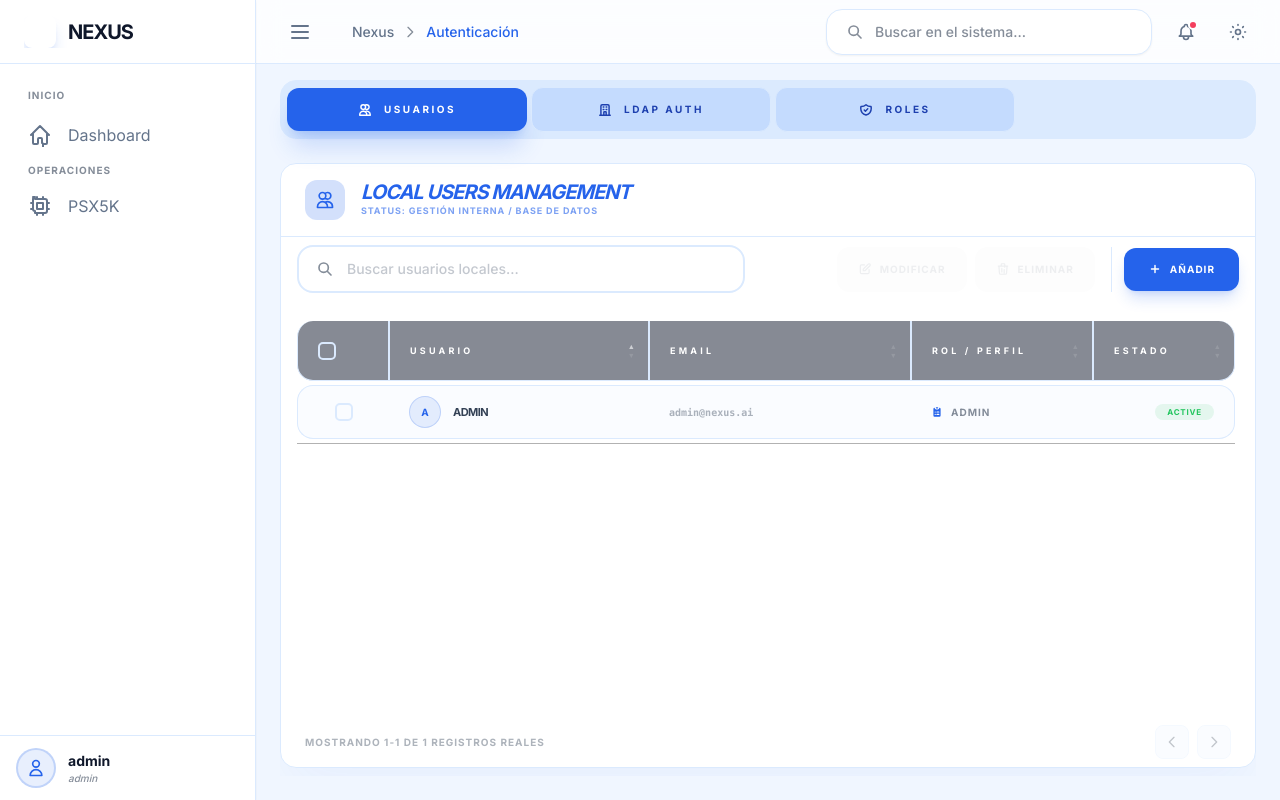
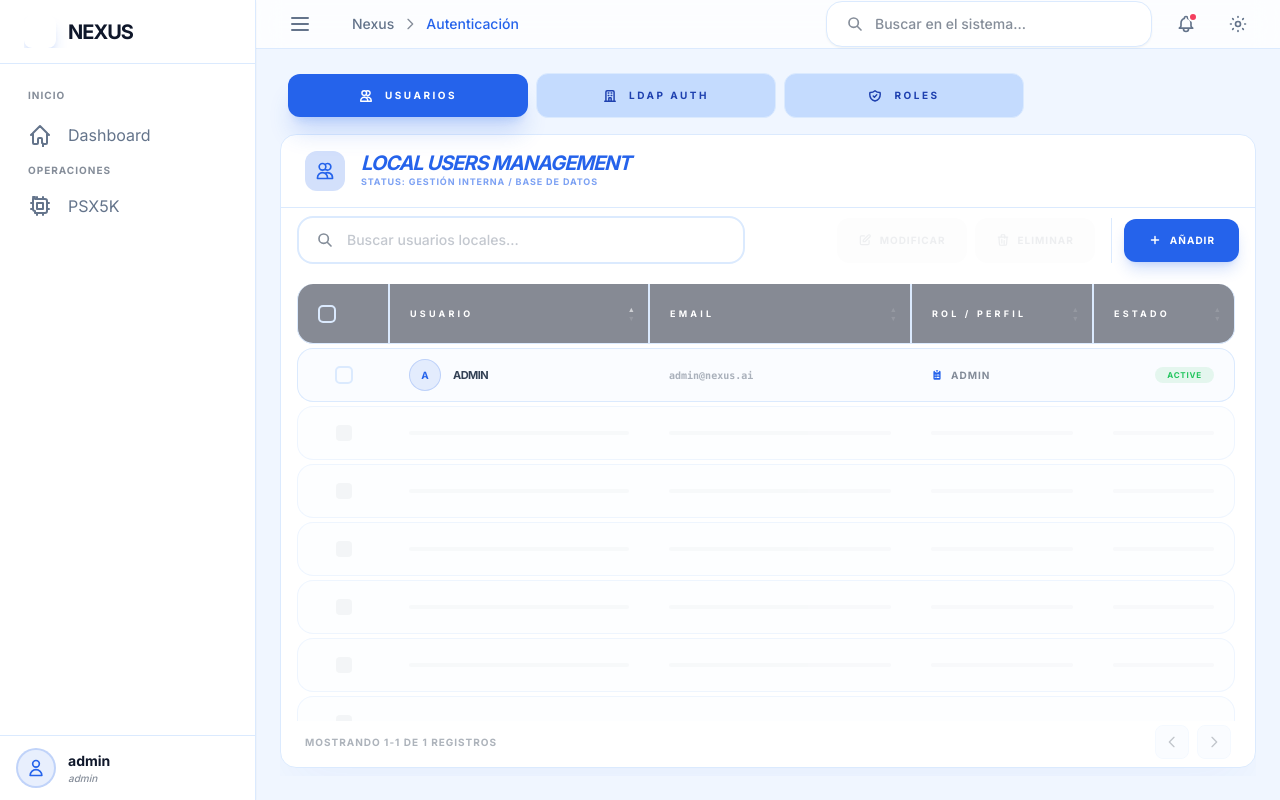
Before and after one commit to dtovar0/c20, a Flask app: page /auth/ in a window 1280 px wide. Run offline with Flask 3, Linux system fonts and the light colour scheme; a user stored in the database is signed in; data comes from the database, SQL or seed files in the repository; data that the repository does not hold is empty; some libraries are stand-ins or nearby versions.

Commit message:
Actualizacion 4.2.16

```diff
--- a/assets/js/users.js
+++ b/assets/js/users.js
@@ -127,7 +127,7 @@ function initUsersDataTable() {
         dom: 'rt',
         language: {
             zeroRecords: "No se encontraron usuarios",
-            info: "Mostrando _START_-_END_ de _TOTAL_ registros reales"
+            info: "Mostrando _START_-_END_ de _TOTAL_ registros"
         },
         drawCallback: function(settings) {
             updateUsersPagination(settings);
@@ -196,7 +196,7 @@ function updateUsersPagination(settings) {
     const btnPrev = document.getElementById('prevUsersPage');
     const btnNext = document.getElementById('nextUsersPage');
 
-    if (infoEl) infoEl.innerText = `Mostrando ${info.recordsDisplay > 0 ? info.start + 1 : 0}-${info.end} de ${info.recordsDisplay} registros reales`;
+    if (infoEl) infoEl.innerText = `Mostrando ${info.recordsDisplay > 0 ? info.start + 1 : 0}-${info.end} de ${info.recordsDisplay} registros`;
 
     if (btnPrev) btnPrev.disabled = info.page === 0;
     if (btnNext) btnNext.disabled = info.page >= info.pages - 1;
@@ -214,10 +214,6 @@ function renderGhostRows(settings, columns) {
     tbody.find('.dataTables_empty').closest('tr').remove();
 
     const rowsOnPage = info.end - info.start;
-
-    // Disable ghost rows if we already have real data
-    if (rowsOnPage > 0) return;
-
     // STRICT LIMIT: Always target 10 rows to match pagination exactly
     const targetTotal = 10;
     const ghostCount = targetTotal - rowsOnPage;
--- a/templates/auth.html
+++ b/templates/auth.html
@@ -11,8 +11,8 @@
 {% block content %}
 <div id="authWrapper" class="w-full h-full flex flex-col animate-fade-in relative">
     <!-- Luxury Tabs Navigation -->
-    <div class="bg-tab-bar p-1.5 rounded-2xl mb-6 inline-flex border border-panel-border transition-all duration-300">
-        <div class="flex items-center gap-1">
+    <div class="relative backdrop-blur-lg transition-all duration-300 mb-2">
+        <div class="flex items-center p-2 gap-2">
             <!-- Local Users Tab (Active) -->
             <button onclick="switchTab('usuario')" id="tab-trigger-usuario"
                 class="tab-trigger w-60 relative py-3.5 flex items-center justify-center gap-3 rounded-xl text-[10px] font-black uppercase tracking-[0.25em] transition-all duration-300 z-10 text-tab-active-text bg-tab-active shadow-xl shadow-tab-active/20 active:scale-95">
@@ -58,11 +58,11 @@
 
             <!-- PANEL BODY -->
             <main class="flex-grow px-4 pt-2 pb-1 flex flex-col overflow-hidden">
-                <div class="flex items-center justify-between mb-6 gap-6">
+                <div class="flex items-center justify-between mb-4 gap-2">
                     <div class="relative flex-grow max-w-md group">
+                        <svg class="w-4 h-4 absolute left-5 top-1/2 -translate-y-1/2 text-label/60 transition-all group-focus-within:text-primary group-focus-within:scale-110 z-10" fill="none" stroke="currentColor" viewBox="0 0 24 24"><path stroke-linecap="round" stroke-linejoin="round" stroke-width="2.5" d="M21 21l-6-6m2-5a7 7 0 11-14 0 7 7 0 0114 0z"></path></svg>
                         <input type="text" id="userSearch" placeholder="Buscar usuarios locales..."
                             class="w-full bg-input-bg border-2 border-panel-border rounded-2xl pl-12 pr-5 py-3 text-sm font-bold text-input outline-none transition-all focus:border-input-focus focus:ring-4 focus:ring-primary/10 placeholder:opacity-60">
-                        <svg class="w-4 h-4 absolute left-5 top-1/2 -translate-y-1/2 text-label/60 transition-all group-focus-within:text-primary group-focus-within:scale-110" fill="none" stroke="currentColor" viewBox="0 0 24 24"><path stroke-linecap="round" stroke-linejoin="round" stroke-width="2.5" d="M21 21l-6-6m2-5a7 7 0 11-14 0 7 7 0 0114 0z"></svg>
                     </div>
 
                     <div class="flex items-center gap-3">
--- a/templates/notifications.html
+++ b/templates/notifications.html
@@ -11,8 +11,8 @@
 {% block content %}
 <div id="notificationsWrapper" class="w-full h-full flex flex-col relative">
     <!-- Luxury Tabs Navigation -->
-    <div class="bg-tab-bar p-1.5 rounded-2xl mb-6 inline-flex border border-panel-border transition-all duration-300">
-        <div class="flex items-center gap-1">
+    <div class="relative backdrop-blur-lg transition-all duration-300 mb-2">
+        <div class="flex items-center p-2 gap-2">
             <!-- Configuration Tab (Active) -->
             <button onclick="switchTab('config')" id="tab-trigger-config"
                 class="tab-trigger w-60 relative py-3.5 flex items-center justify-center gap-3 rounded-xl text-[10px] font-black uppercase tracking-[0.25em] transition-all duration-300 z-10 text-tab-active-text bg-tab-active shadow-xl shadow-tab-active/20 active:scale-95">
```
